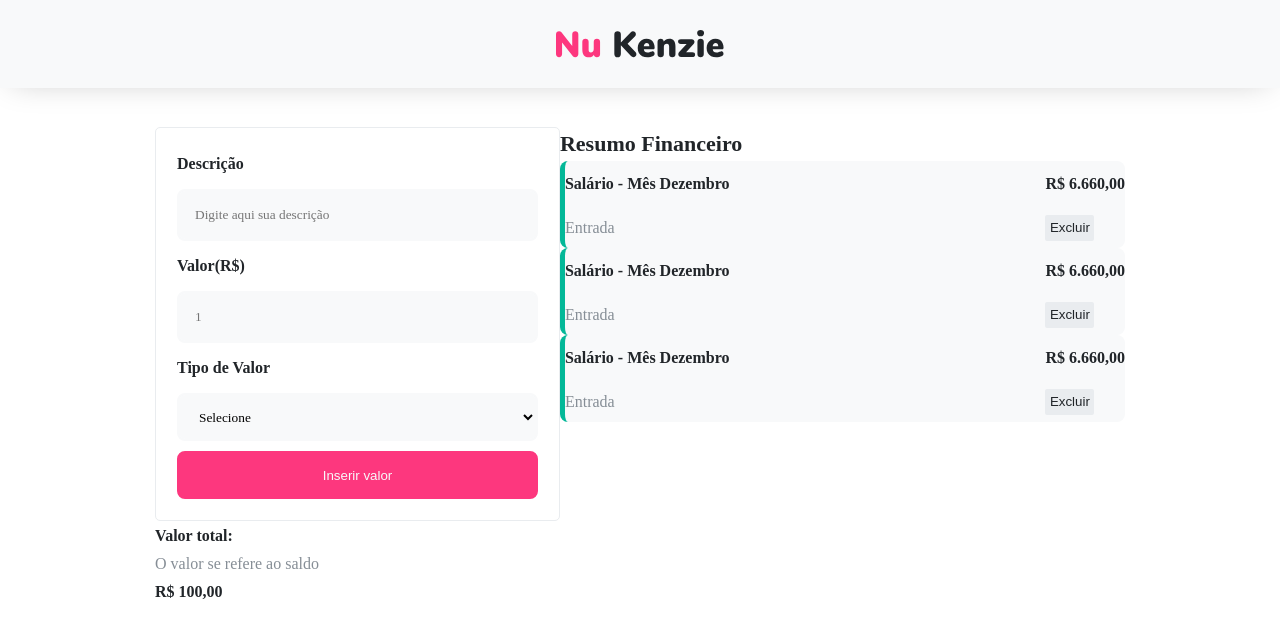
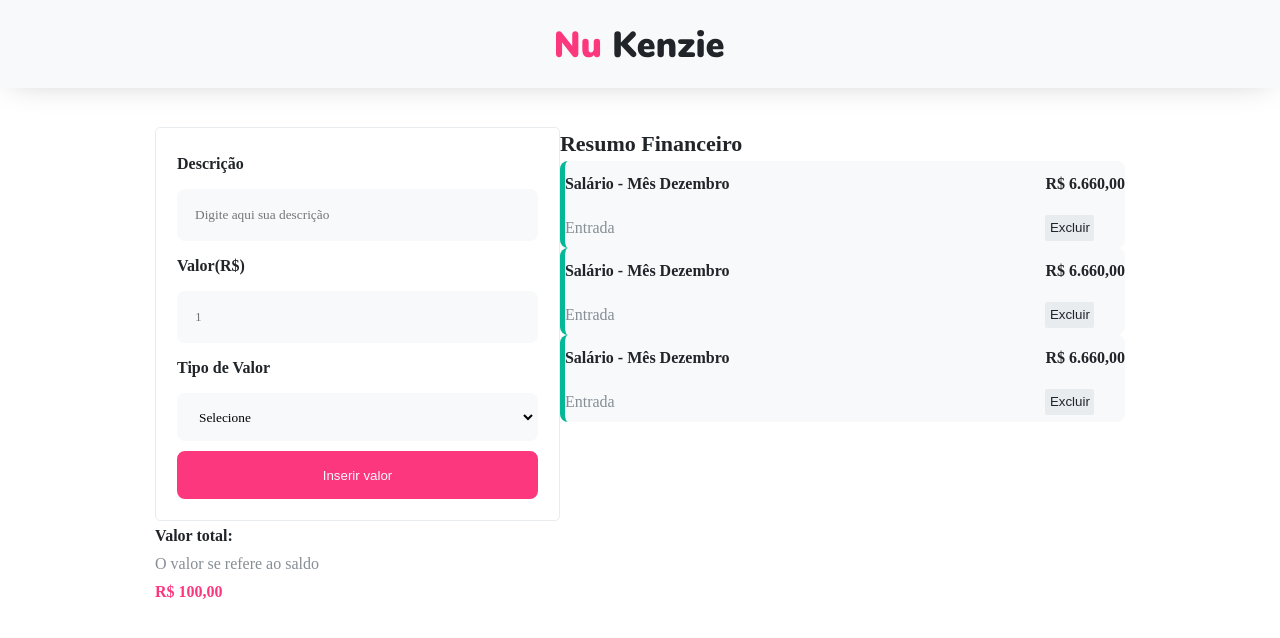
Before and after one commit to JokerMSD/Project-FundFortress, a React (Vite) app: page / in a window 1280 px wide. Shown: the top 638 px of the page. Built offline with nearby package versions, Linux system fonts and the light colour scheme; a web font is replaced by a local one.

Commit message:
update Typography.scss and src/styles/index.scss

```diff
--- a/src/styles/Typography.scss
+++ b/src/styles/Typography.scss
@@ -16,7 +16,6 @@
   }
 
   &.three {
-    color: var(--grey-4);
     font-size: 1rem;
     font-style: normal;
     font-weight: 700;
@@ -25,7 +24,7 @@
 
   &.four {
     color: var(--grey-4);
-    font-size: 0.75rem;
+    font-size: 0.95rem;
     font-style: normal;
     font-weight: 600;
     line-height: 1.625rem;
--- a/src/styles/index.scss
+++ b/src/styles/index.scss
@@ -30,6 +30,10 @@ main {
   border-radius: 0.5rem;
   background: var(--grey-1);
   border-left: 0.3125rem solid var(--brand-3);
+}
+
+.totalvalue{
+    color: var(--brand-1);
 }
 
 @media (min-width: 320px) and (max-width: 428px) {
```
